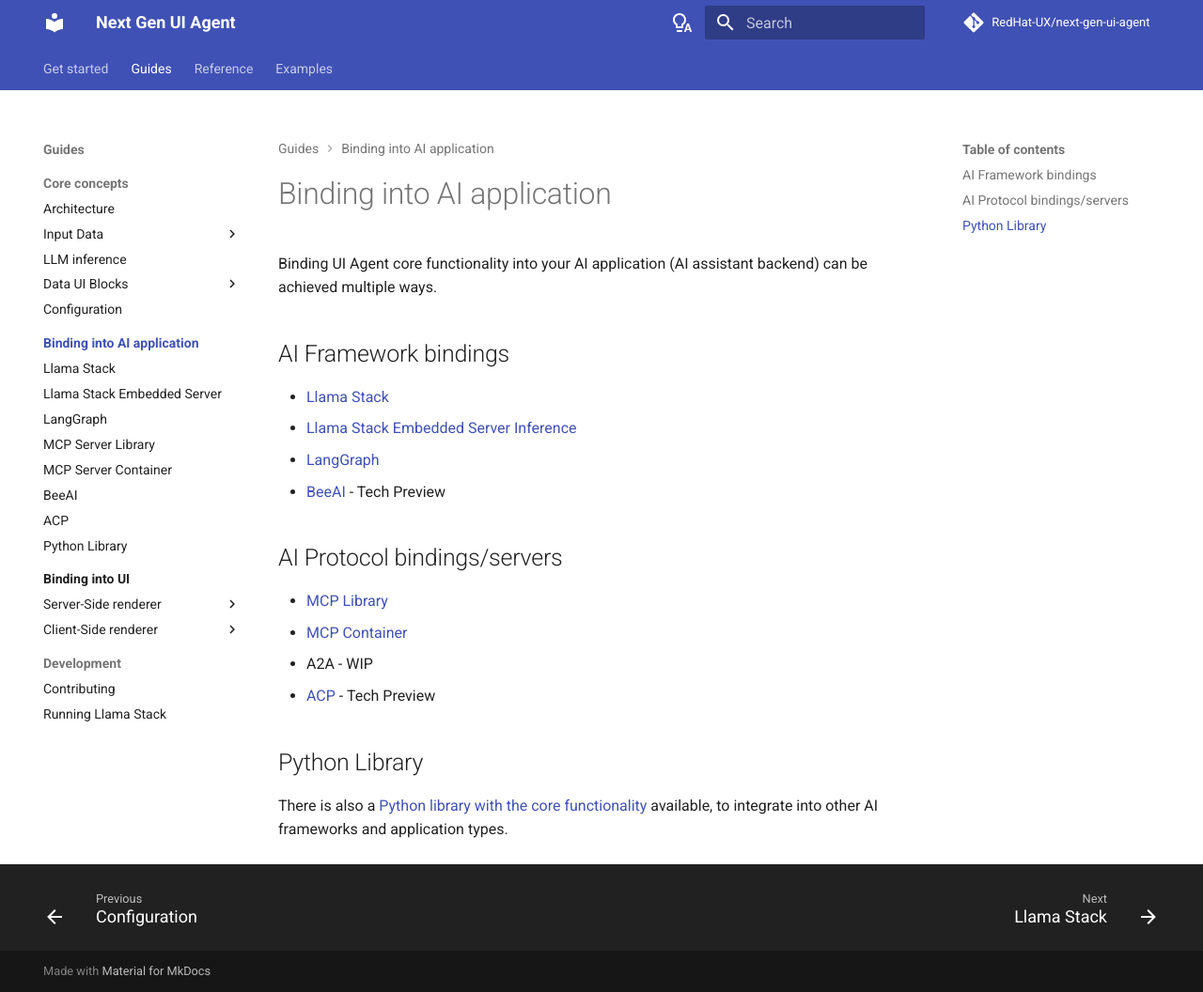
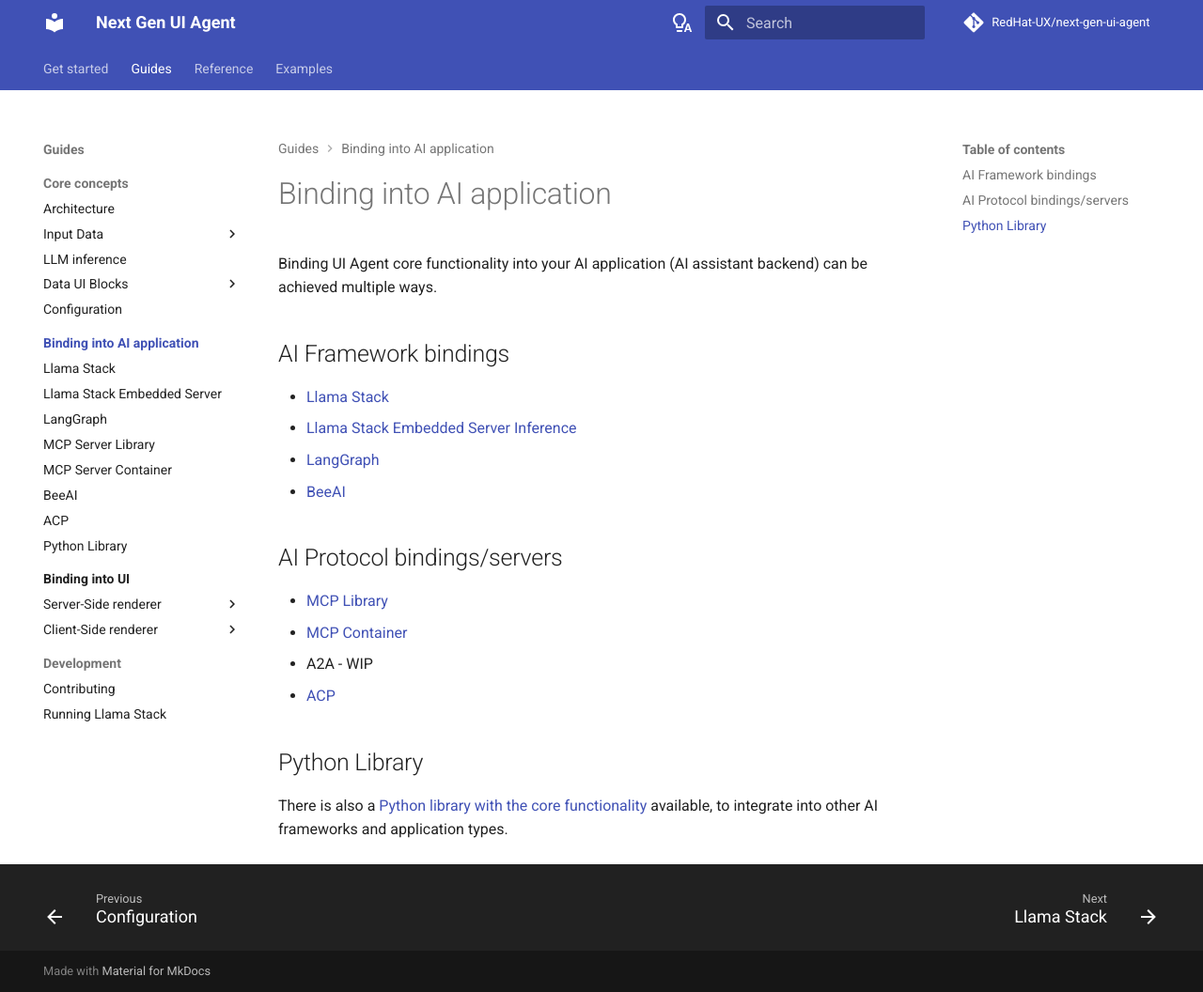
Before and after one commit to RedHat-UX/next-gen-ui-agent, an MkDocs documentation site: the page built from docs/guide/ai_apps_binding/index.md, in a window 1280 px wide and 1056 px high. Shown: the whole window at 94% size. Built offline with MkDocs 1.6.1 and Material for MkDocs 9.7.7, drawn with Linux system fonts in a browser that asks for light colours; comment, search, counter and statistics services are not loaded.

Commit message:
docs: updated "Binding into AI application" guide

```diff
--- a/docs/guide/ai_apps_binding/index.md
+++ b/docs/guide/ai_apps_binding/index.md
@@ -7,14 +7,14 @@
 * [Llama Stack](llamastack.md)
 * [Llama Stack Embedded Server Inference](llamastack_embedded.md)
 * [LangGraph](langgraph.md)
-* [BeeAI](beeai.md) - Tech Preview
+* [BeeAI](beeai.md)
 
 ## AI Protocol bindings/servers
 
 * [MCP Library](mcp-library.md)
 * [MCP Container](mcp-container.md)
 * A2A - WIP
-* [ACP](acp.md) - Tech Preview
+* [ACP](acp.md)
 
 ## Python Library
 
```
